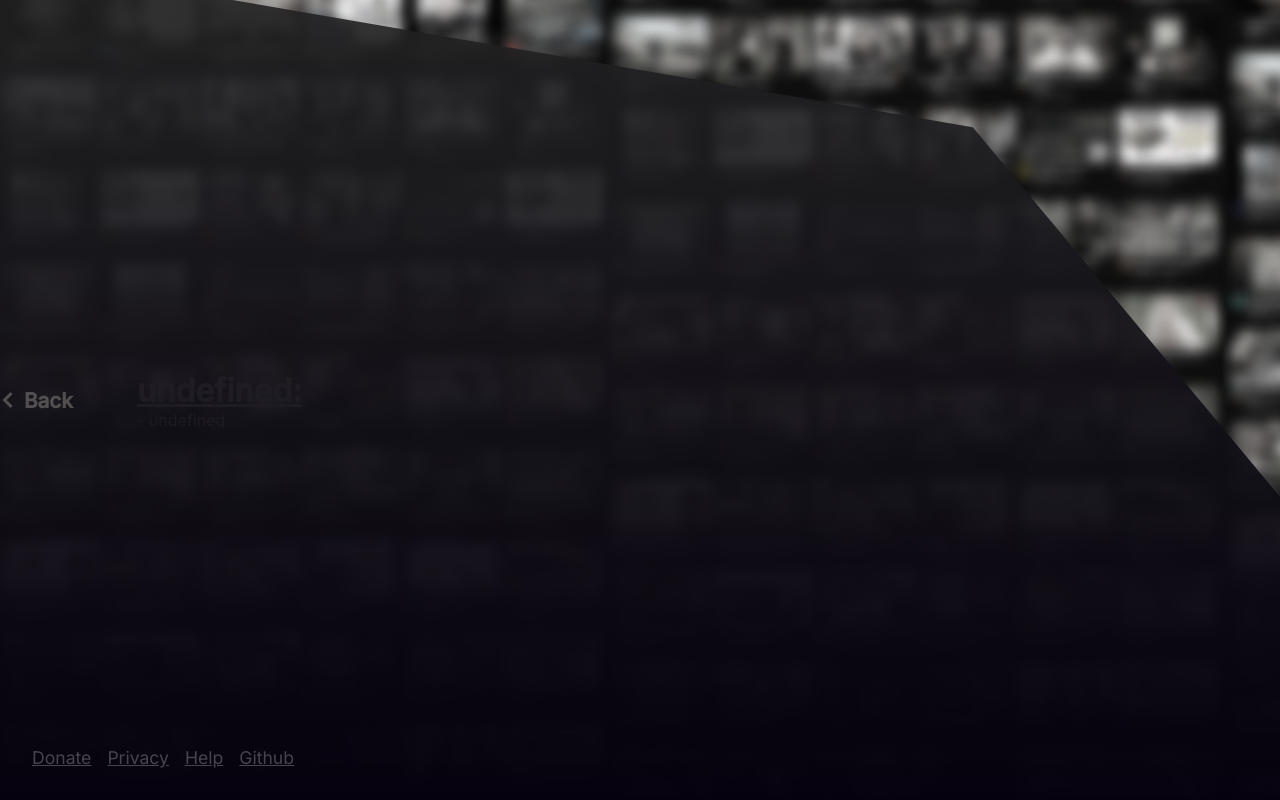
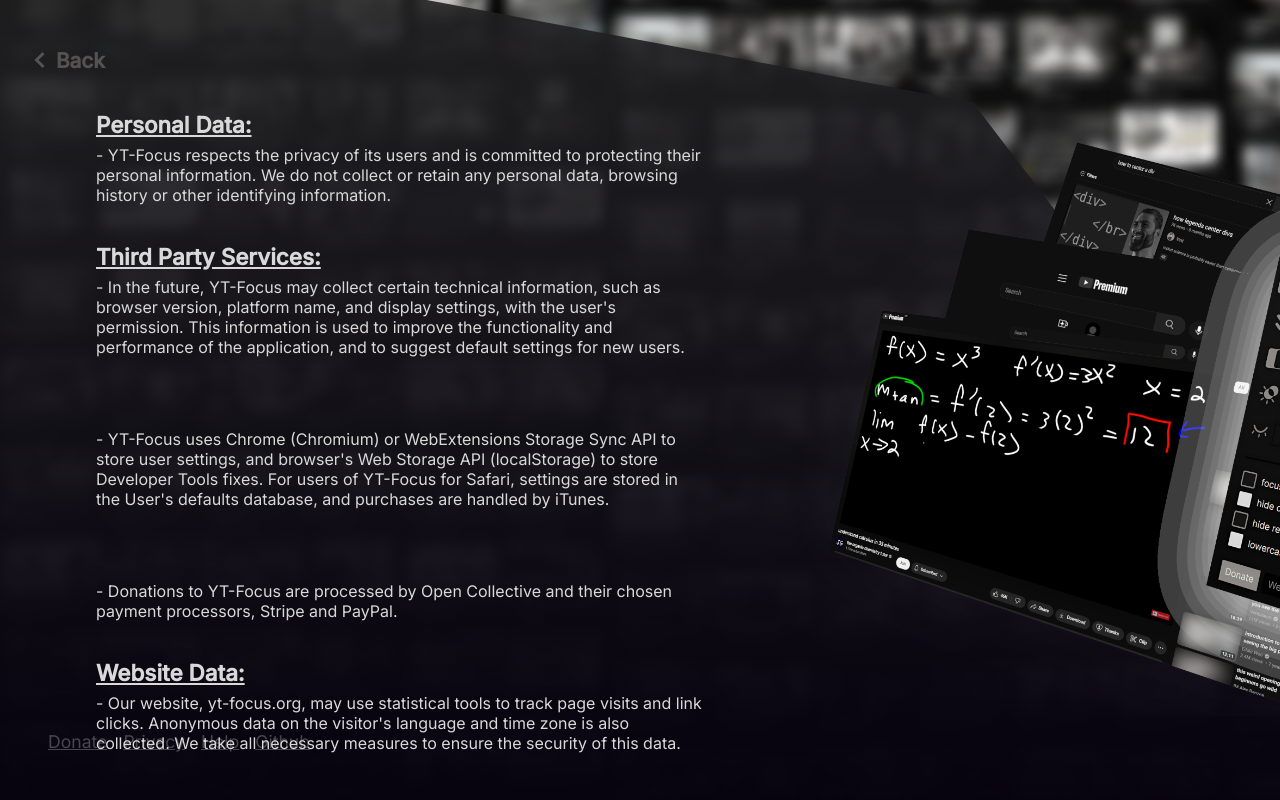
Before and after one commit to yt-focus/yt-focus-website, a React (Create React App) app: page /privacy in a window 1280 px wide. Built offline with nearby package versions, Linux system fonts and the light colour scheme.

Commit message:
finished with duct tape and glue

```diff
--- a/src/components/Footer/Footer.css
+++ b/src/components/Footer/Footer.css
@@ -8,4 +8,12 @@
     opacity: .3;
     font-size: 1.1rem;
     z-index: 999;
+    transition: 250ms;
+    padding: 1rem;
 }
+
+.footer:hover {
+    background-color: var(--black);
+    opacity: 1;
+
+}
--- a/src/components/IconDesc/IconDesc.css
+++ b/src/components/IconDesc/IconDesc.css
@@ -4,6 +4,8 @@
     display: flex;
     align-items: center;
     gap: 1rem;
+
+
 }
 
 .desc-title-container img {
@@ -11,6 +13,7 @@
 }
 
 .desc-title {
+    margin-bottom: .4rem;
     font-size: 2rem;
     font-weight: 600;
     text-decoration: underline;
@@ -19,9 +22,27 @@
 .help-desc {
     max-width: 38rem;
     padding-left: 4rem;
+
+
 }
 
 .alt-img{
     width: 3rem;
     height: 40px;
 }
+
+@media only screen and (max-width: 1380px) {
+
+
+    .desc-title-container img {
+        max-height: 2.3rem;
+    }
+
+    .desc-title {
+        margin-bottom: 0;
+        font-size: 1.4rem;
+        font-weight: 600;
+        text-decoration: underline;
+    }
+
+}
--- a/src/components/IconDesc/IconDesc.js
+++ b/src/components/IconDesc/IconDesc.js
@@ -9,7 +9,7 @@ function IconDesc ({icon, title, children}) {
                  ?<img src={icon} alt={title + 'icon'}/>
                  :<div className='alt-img'/>
                 }
-                <div className='desc-title'>{title + ":"}</div>
+                {title && <div className='desc-title'>{title + ":"}</div>}
             </div>
             <div className='help-desc'>
                 { "- " + children}
--- a/src/components/showcase/Showcase.css
+++ b/src/components/showcase/Showcase.css
@@ -4,7 +4,8 @@
     width: clamp(500px, 58vw, 1000px);
     max-width: 1000px;
     right: -1.5rem;
-    transition: transform 250ms;
+    transition: 250ms;
+    bottom: 5rem;
 }
 
 .showcase:hover {
@@ -14,7 +15,15 @@
     width: 100%;
 
 }
+@media only screen and (max-width: 1380px) {
+    .showcase {
+        right: -16rem
+    }
 
+    .showcase:hover {
+        right: -1.5rem;
+    }
+}
 @media only screen and (max-width: 986px) {
     .showcase {
         display: none;
--- a/src/pages/Help/Help.css
+++ b/src/pages/Help/Help.css
@@ -4,4 +4,6 @@
     z-index: 1;
     gap: 2rem;
     padding-left: 2rem;
+    height: 100%;
+    margin-top: 3rem;
 }
--- a/src/pages/Help/Help.js
+++ b/src/pages/Help/Help.js
@@ -8,7 +8,7 @@ function Help () {
     return (
         <Cover>
             <div className='description-list'>
-            <Back />
+                <Back />
                 <IconDesc icon='blur-icon.svg' title='Blur Recommendations'>
                     This blurs the thumbnails of the recommendation section when watching a video.
                     This also blurs recommendations at the end of a video.
--- a/src/pages/HomePage/HomePage.css
+++ b/src/pages/HomePage/HomePage.css
@@ -14,7 +14,7 @@ a {
     background-size: cover;
     overflow-x: hidden;
     min-width: 720px;
-
+    min-height: 800px;
 }
 
 .cover {
@@ -25,7 +25,8 @@ a {
     /* https://bennettfeely.com/clippy/ <- love this */
     clip-path: polygon(76% 19%, 100% 61%, 100% 100%, 0 100%, 0 0);
     width: 100%;
-    height: 110vh;
+    min-height: 900px;
+    height: 120vh;
     min-width: 950px;
 }
 
--- a/src/pages/Privacy/Privacy.css
+++ b/src/pages/Privacy/Privacy.css
@@ -0,0 +1,7 @@
+.privacy-container {
+    z-index: 2;
+    display: flex;
+    flex-direction: column;
+    gap: 2rem;
+    margin-left: 2rem;
+}
--- a/src/pages/Privacy/Privacy.js
+++ b/src/pages/Privacy/Privacy.js
@@ -1,15 +1,33 @@
 import Back from '../../components/Back/Back';
 import Cover from '../../components/Cover/Cover';
 import IconDesc from '../../components/IconDesc/IconDesc';
+import Showcase from '../../components/showcase/Showcase';
 import './Privacy.css'
 
 function Privacy () {
     return(
         <Cover>
-            <Back />
-            <IconDesc Title='Personal Data' >
+            <div className='privacy-container'>
+                <Back />
+                <IconDesc title='Personal Data' >
+                YT-Focus respects the privacy of its users and is committed to protecting their personal information. We do not collect or retain any personal data, browsing history or other identifying information.
+                </IconDesc>
+                <IconDesc title='Third Party Services' >
+                In the future, YT-Focus may collect certain technical information, such as browser version, platform name, and display settings, with the user's permission. This information is used to improve the functionality and performance of the application, and to suggest default settings for new users.
+                </IconDesc>
+                <IconDesc>
+                    YT-Focus uses Chrome (Chromium) or WebExtensions Storage Sync API to store user settings, and browser's Web Storage API (localStorage) to store Developer Tools fixes. For users of YT-Focus for Safari, settings are stored in the User's defaults database, and purchases are handled by iTunes.
+                </IconDesc>
+                <IconDesc>
+                    Donations to YT-Focus are processed by Open Collective and their chosen payment processors, Stripe and PayPal.
+                </IconDesc>
+                <IconDesc title='Website Data' >
+                    Our website, yt-focus.org, may use statistical tools to track page visits and link clicks. Anonymous data on the visitor's language and time zone is also collected. We take all necessary measures to ensure the security of this data.
+                </IconDesc>
 
-            </IconDesc>
+
+            </div>
+            <Showcase/>
         </Cover>
     );
 }
```
